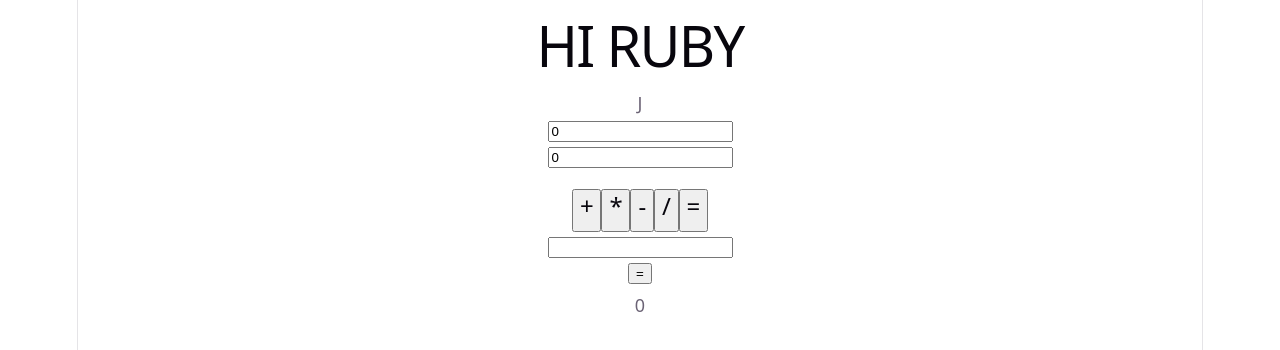
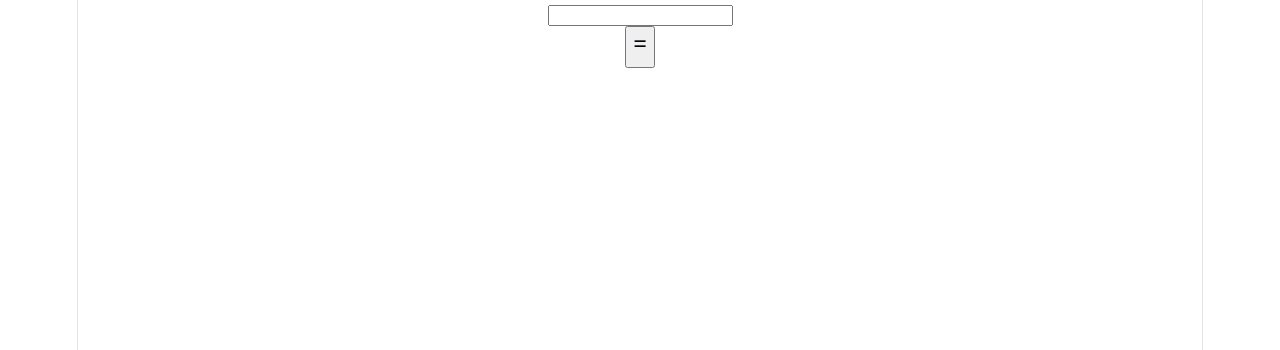
Before and after one commit to JoshuaPruitt/Calc, a React (Vite) app in the folder client/: page / in a window 1280 px wide. Shown: the top 350 px of the page. Built offline with nearby package versions, Linux system fonts and the light colour scheme.

Commit message:
Removed the parser and replaced it with the tokenizer. The app has now been simplified for further development

```diff
--- a/client/src/App.tsx
+++ b/client/src/App.tsx
@@ -1,98 +1,20 @@
 import { useState } from 'react';
-import {add, mult, sub, div} from './components/functions.ts';
-import { parseText } from './components/parser.ts';
+import tokenize from './components/eval.ts';
 import './App.css'
 
 function App() {
-  const [input, updateInp1] = useState<number>(0);
-  const [input2, updateInp2] = useState<number>(0);
-  const [resultant, updateResultant] = useState<number>(0) //The result of an operation
-  const [operand, changeOperand] = useState<string>('')
+  const [resultant, updateResultant] = useState<string>('') //The result of an operation
 
   const [func, changeFunc] = useState<string>('');
-  const [opperandArr, changeOperandArr] = useState<string[]>([]);
-  const [numberArr, changeNumberArr] = useState<number[]>([]);
-  const [variableArr, changeVariableArr] = useState<string[]>([]);
 
   const equate = () => {
-    let res = 0;
-
-    if (operand === '+') {
-      res = additionHandler();
-    } else if (operand === '*') {
-      res = multiplicationHandler();
-    } else if (operand === '-') {
-      res = subtractionHandler();
-    } else if (operand === '/') {
-      res = divideHandler();
-    }
-
-    updateResultant(res);
+    const tokens = tokenize([...func])
+    console.log(tokens)
+    updateResultant(JSON.stringify(tokens))
   };
-
-  const additionHandler = () => add(input, input2);
-  const multiplicationHandler = () => mult(input, input2);
-  const subtractionHandler = () => sub(input, input2)
-  const divideHandler = () => div(input, input2);
-
-  const parseNumber = (input: any) => {
-    return Number(input);
-  }
-
-  const ret = () => {
-    const {numArr, oppArr, varArr} = parseText(func);
-
-    changeOperandArr(oppArr);
-    changeNumberArr(numArr);
-    changeVariableArr(varArr);
-  }
 
   return (
     <div>
-      <h1>HI RUBY</h1>
-J
-      <div>
-        <input
-          type="text"
-          value={input}
-          onChange={(e) => updateInp1(parseNumber(e.target.value))}
-          placeholder="number 1"
-        />
-      </div>
-
-      <div>
-        <input
-          type="text"
-          value={input2}
-          onChange={(e) => updateInp2(parseNumber(e.target.value))}
-          placeholder="number 2"
-        />
-      </div>
-
-      <div>
-        <h3>{operand}</h3>
-      </div>
-
-      <button type="button" onClick={() => changeOperand('+')}>
-        <h2>+</h2>
-      </button>
-
-      <button type="button" onClick={() => changeOperand('*')}>
-        <h2>*</h2>
-      </button>
-
-      <button type="button" onClick={() => changeOperand('-')}>
-        <h2>-</h2>
-      </button>
-
-      <button type="button" onClick={() => changeOperand('/')}>
-        <h2>/</h2>
-      </button>
-
-      <button type="button" onClick={equate}>
-        <h2>=</h2>
-      </button>
-
       <div>
         <input
           type='text'
@@ -100,17 +22,9 @@ J
         />
       </div>
 
-      <div>
-        <button type='button' onClick={() => ret()}>=</button>
-      </div>
-
-      <h2>{func}</h2>
-
-      <div>
-        <h2>{opperandArr.toString()}</h2>
-        <h2>{numberArr.toString()}</h2>
-        <h2>{variableArr.toString()}</h2>
-      </div>
+      <button type="button" onClick={equate}>
+        <h2>=</h2>
+      </button>
 
       <div>
         <span>{resultant}</span>
--- a/client/src/components/eval.ts
+++ b/client/src/components/eval.ts
@@ -1,33 +1,62 @@
-import {add, mult, sub, div} from './functions.ts';
-// Function evaluates the given inputs
+// SUDO
+// 1. Tokenize, from right to left take a given string of characters and group into tokens the computer can read
+// Turning values into tokens assigns a value a type the value. The type indicates the label, ect: NUM (a number, duh) , ID (A variable, ect: x or y), -
+// opperators (*, /, +, -), = (the equal sign), () grouping, EOF (marking the end of input)
 
-// add, multiply, subtract, divide numbers
-const additionHandler = (input: number, input2: number) => add(input, input2);
-const multiplicationHandler = (input: number, input2: number) => mult(input, input2);
-const subtractionHandler = (input: number, input2: number) => sub(input, input2)
-const divideHandler = (input: number, input2: number) => div(input, input2);
+// 2. Parse,
 
-// determine which opperation is being preformed then preform the opperation
-const determine_opperation = (input: number, input2: number, opperand: string) => {
+// const OPERATORS = {
+//     "*": 0,
+//     "/": 0,
+//     "+": 1,
+//     "-": 1
+// }
 
-    if (opperand === '+') {
-        return additionHandler(input, input2);
-    } else if (opperand === '*') {
-        return multiplicationHandler(input, input2);
-    } else if (opperand === '-') {
-        return subtractionHandler(input, input2);
-    } else if (opperand === '/') {
-        return divideHandler(input, input2);
-    } else {
-        return 0
+// Stage 1: Tokenizer
+// From left to right take a input function and turn it into a list of tokens.
+// Each token has {type: "", val: }
+const tokenize = (src: string[]) => {
+    let tokens = [];
+    let i = 0;
+
+    while (i < src.length){
+
+        //Skip white space.
+        if (/\s/.test(src[i])){ i++; continue;}
+
+        // test for numbers from 0 to 9
+        // missing functionality for decimals.
+        if (/[0-9]/.test(src[i])){
+            let n = '';
+            // gets the full number instead of just the first number.
+            // add value to n if its a number. Anything else gets skipped
+            while (i < src.length && /[0-9]/.test(src[i])) n += src[i++];
+
+            tokens.push({ type: 'NUM', val: parseFloat(n)})
+            continue;
+        }
+
+        // test for variables
+        if (/[a-zA-Z ]/.test(src[i])){
+            let name = '';
+            // Get the full variable in cases where a variable might be something like xy
+            while (i < src.length && /[a-zA-Z ]/.test(src[i])) name += src[i++];
+            tokens.push({ type: 'ID', val: name});
+            continue;
+        }
+
+        // test for opperators
+        if ('*/+-()'.includes(src[i])){
+            tokens.push({ type: src[i], val: src[i]});
+            i++;
+            continue;
+        }
+
+        throw new Error(`Unknown Character ${src[i]}`);
     }
-};
 
-const eval = (oppArr: string[], numberArr: number[], varArr: string[]) => {
-    //iterate between all variables.
-    for (let i = 0; i < numberArr.length + varArr.length; i++){
-
-    }
+    tokens.push({type: 'EOF'});
+    return tokens;
 }
 
-export default {eval};
+export default tokenize;
--- a/client/src/components/functions.ts
+++ /dev/null
@@ -1,18 +0,0 @@
-const add = (input1: number, input2: number) => {
-    return input1 + input2;
-};
-
-const mult = (input1: number, input2: number) => {
-    return input1 * input2;
-};
-
-const sub = (input1: number, input2: number) => {
-    return input1 - input2;
-};
-
-const div = (input1: number, input2: number) => {
-    return input1 / input2;
-};
-
-
-export {add, mult, sub, div};
```
Also changed, not shown: 2 other files (tests, documents, lock files or other folders).
